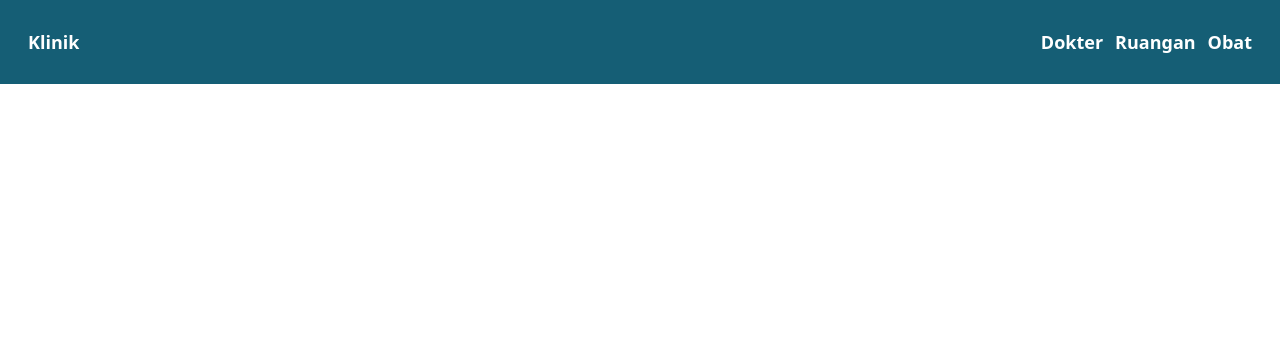
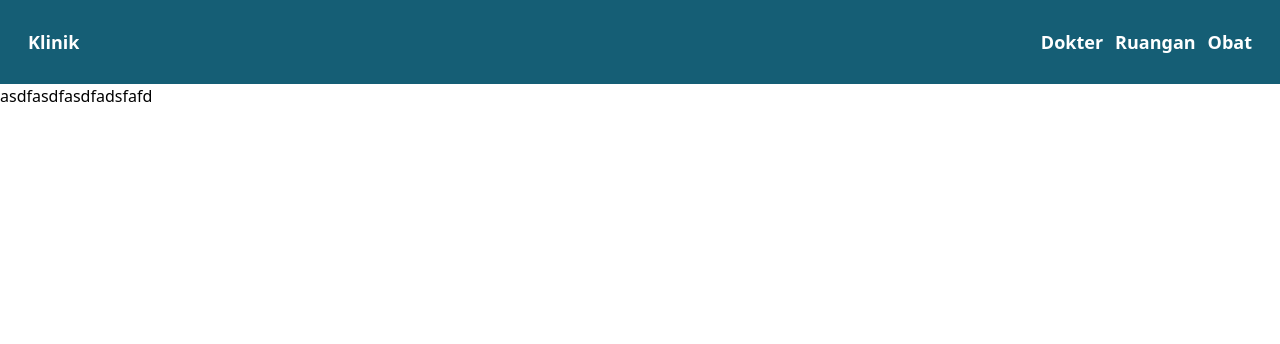
Before and after one commit to FredyRamadhan/flask-pyodbc-sqlserver, a Flask app: template app/templates/404.html in a window 1280 px wide. Shown: the top 344 px of the page. Run offline with Flask 3, Linux system fonts and the light colour scheme; the template is opened without the code that fills it, so the values that code supplies are empty; some libraries are stand-ins or nearby versions.

Commit message:
asdfadsf

```diff
--- a/app/templates/404.html
+++ b/app/templates/404.html
@@ -29,5 +29,6 @@
           </div>
         </nav>
       </header>
+      <p>asdfasdfasdfadsfafd</p>
 </body>
 </html>
```
